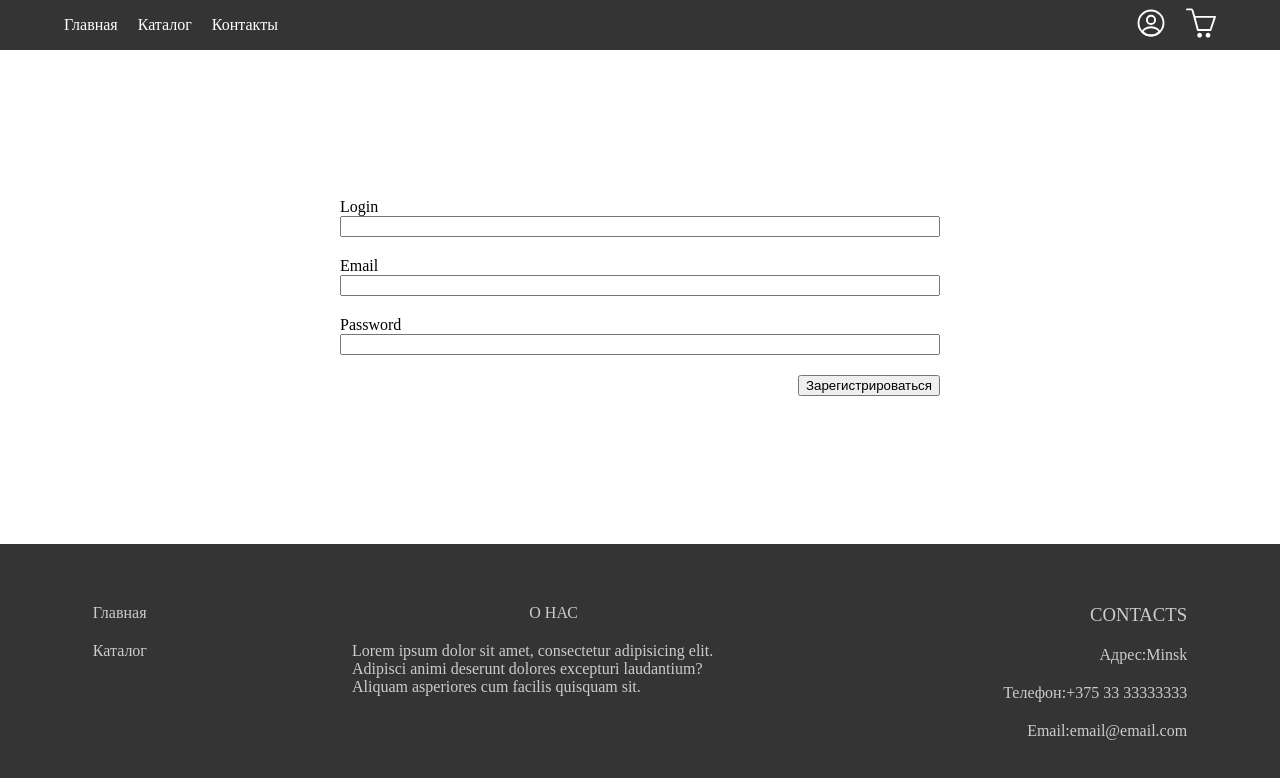
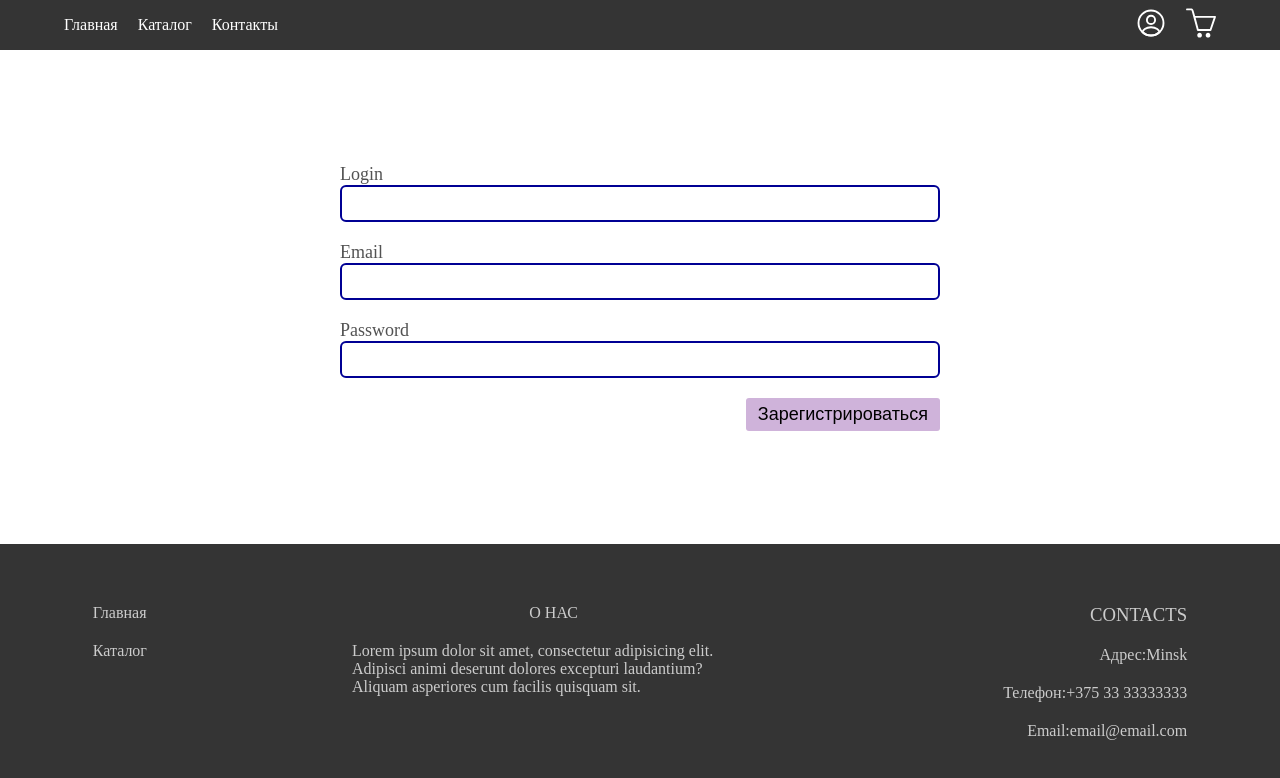
Before and after one commit to AleksTimofeev/online-store-front, a React (Create React App) app: page /registration in a window 1280 px wide. Shown: the top 778 px of the page. Built offline with nearby package versions, Linux system fonts and the light colour scheme; no server answers.

Commit message:
change forms style

```diff
--- a/src/features/auth/login/LoginPage.module.scss
+++ b/src/features/auth/login/LoginPage.module.scss
@@ -14,6 +14,21 @@
     display: flex;
     flex-direction: column;
     margin-bottom: 20px;
+    font-size: 18px;
+    color: #535353;
+
+    input {
+      padding: 6px 12px;
+      border-radius: 6px;
+      border: 2px solid #000094;
+      color: grey;
+      font-size: 18px;
+
+      &:focus-visible {
+        outline: none;
+        box-shadow: 0 0 4px 0 #3a3aa9;
+      }
+    }
   }
   .inputError {
     color: red;
@@ -21,5 +36,6 @@
   button {
     align-self: flex-end;
     width: 100px;
+    font-size: 18px;
   }
 }
--- a/src/features/auth/login/LoginPage.tsx
+++ b/src/features/auth/login/LoginPage.tsx
@@ -4,6 +4,7 @@ import {useAppDispatch, useAppSelector} from "../../../store/store";
 import {login} from "../authReducer";
 import styles from './LoginPage.module.scss'
 import {Navigate} from "react-router-dom";
+import {Button} from "../../../components/Button/Button";
 
 type LoginFormType = {
   email: string
@@ -79,10 +80,10 @@ const LoginPage = () => {
             <span className={styles.inputError}>{formik.errors.password}</span>
           }
         </label>
-        <button
+        <Button
           disabled={authenticationStatus === 'loading' || !!formik.errors.password || !!formik.errors.email}
           type={"submit"}
-        >send</button>
+        >Войти</Button>
       </form>
     </div>
   );
--- a/src/features/auth/registration/RegistrationPage.module.scss
+++ b/src/features/auth/registration/RegistrationPage.module.scss
@@ -14,11 +14,27 @@
     display: flex;
     flex-direction: column;
     margin-bottom: 20px;
+    font-size: 18px;
+    color: #535353;
+
+    input {
+      padding: 6px 12px;
+      border-radius: 6px;
+      border: 2px solid #000094;
+      color: grey;
+      font-size: 18px;
+
+      &:focus-visible {
+        outline: none;
+        box-shadow: 0 0 4px 0 #3a3aa9;
+      }
+    }
   }
   .inputError {
     color: red;
   }
   button {
     align-self: flex-end;
+    font-size: 18px;
   }
 }
--- a/src/features/auth/registration/RegistrationPage.tsx
+++ b/src/features/auth/registration/RegistrationPage.tsx
@@ -4,6 +4,7 @@ import {useFormik} from "formik";
 import {login, registration} from "../authReducer";
 import {Navigate, useNavigate} from "react-router-dom";
 import styles from './RegistrationPage.module.scss'
+import {Button} from "../../../components/Button/Button";
 
 type LoginFormType = {
   login: string
@@ -94,10 +95,10 @@ export const RegistrationPage = () => {
             <span className={styles.inputError}>{formik.errors.password}</span>
           }
         </label>
-        <button
+        <Button
           disabled={authenticationStatus === 'loading' || !!formik.errors.password || !!formik.errors.email}
           type={"submit"}
-        >Зарегистрироваться</button>
+        >Зарегистрироваться</Button>
       </form>
     </div>
   );
```
